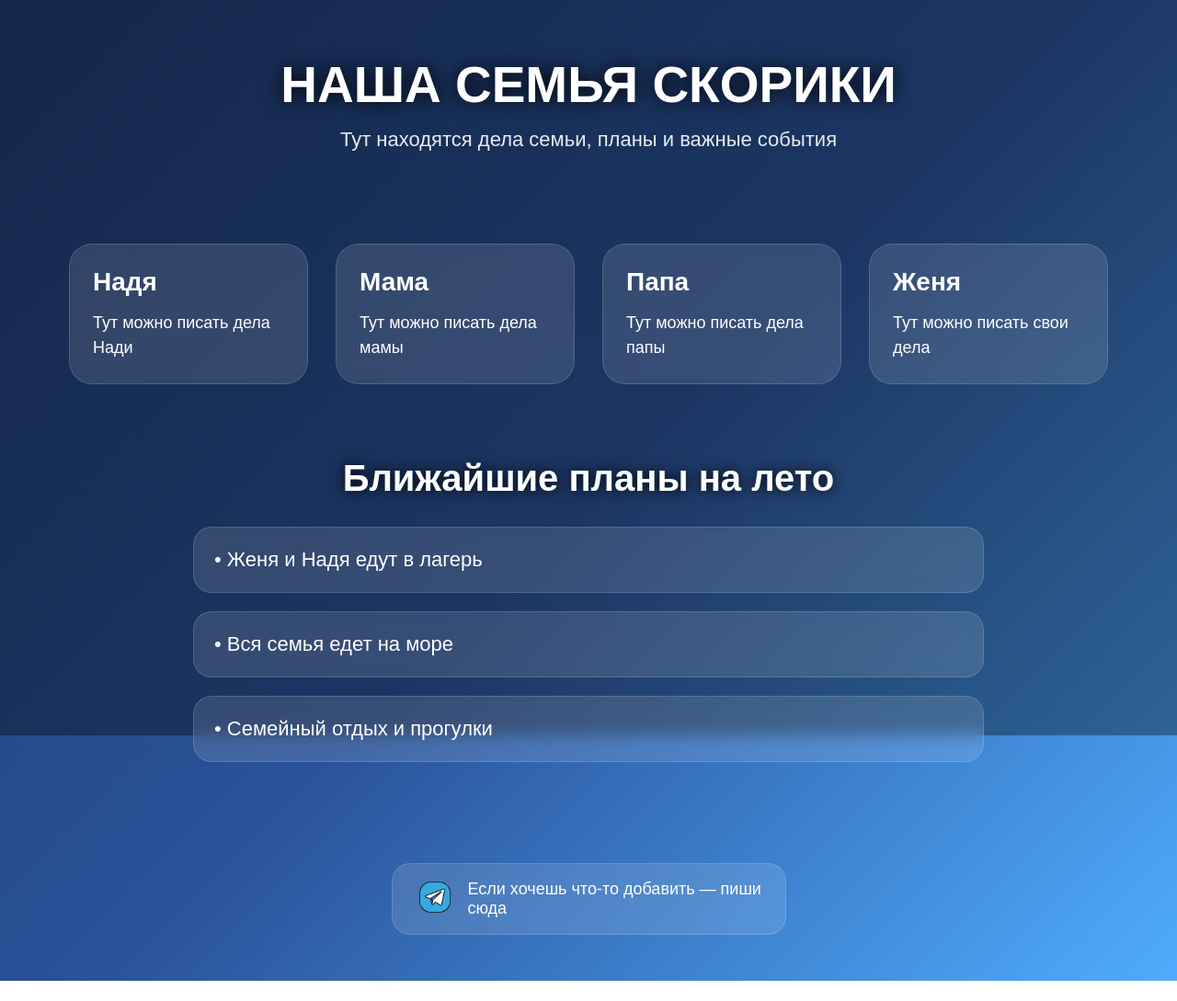
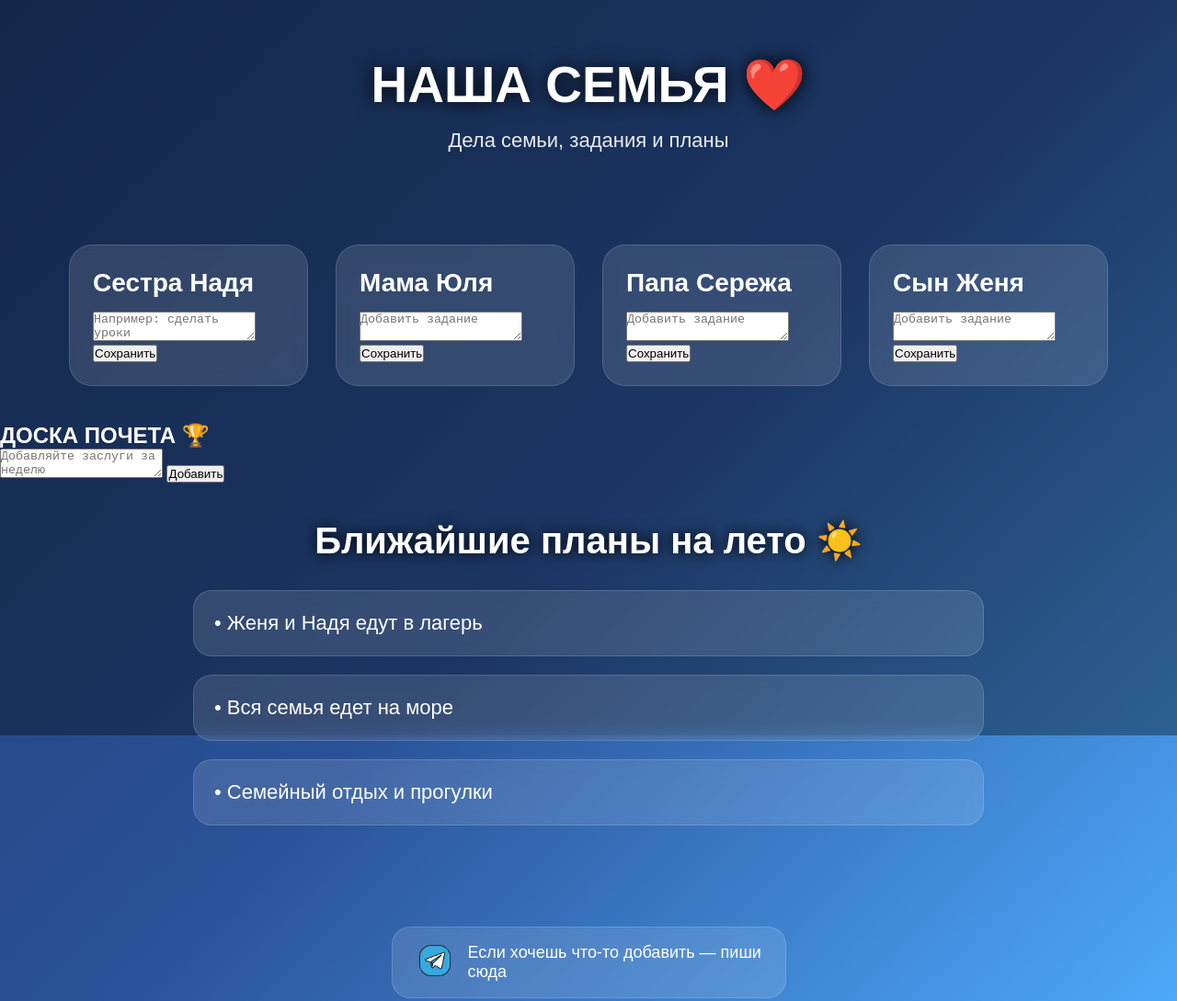
Before and after one commit to skorykgeka2012-cpu/-, a plain HTML site: page index.html in a window 1280 px wide. Shown: the top 1089 px of the page at 92% size. Before the commit the page ends 1067 px from the top, so only its background shows below. Drawn offline with Linux system fonts and the light colour scheme.

Commit message:
Update index.html

```diff
--- a/index.html
+++ b/index.html
@@ -1,3 +1,5 @@
+<!-- index.html -->
+
 <!DOCTYPE html>
 <html lang="ru">
 <head>
@@ -16,36 +18,103 @@
   <!-- ШАПКА -->
   <header class="header">
 
-    <h1>НАША СЕМЬЯ CКОРИКИ</h1>
+    <h1>НАША СЕМЬЯ ❤️</h1>
 
     <p>
-      Тут находятся дела семьи, планы и важные события
+      Дела семьи, задания и планы
     </p>
 
   </header>
 
-  <!-- ЧЛЕНЫ СЕМЬИ -->
+  <!-- СЕМЬЯ -->
 
   <section class="family">
 
+    <!-- НАДЯ -->
     <div class="family-card">
-      <h2> Надя</h2>
-      <p>Тут можно писать дела Нади</p>
+
+      <h2>Сестра Надя</h2>
+
+      <textarea id="nadyaInput"
+      placeholder="Например: сделать уроки"></textarea>
+
+      <button onclick="saveTask('nadya')">
+        Сохранить
+      </button>
+
+      <div id="nadyaTasks" class="tasks"></div>
+
     </div>
 
+    <!-- МАМА -->
     <div class="family-card">
-      <h2>Мама</h2>
-      <p>Тут можно писать дела мамы</p>
+
+      <h2>Мама Юля</h2>
+
+      <textarea id="momInput"
+      placeholder="Добавить задание"></textarea>
+
+      <button onclick="saveTask('mom')">
+        Сохранить
+      </button>
+
+      <div id="momTasks" class="tasks"></div>
+
     </div>
 
+    <!-- ПАПА -->
     <div class="family-card">
-      <h2>Папа </h2>
-      <p>Тут можно писать дела папы</p>
+
+      <h2>Папа Сережа</h2>
+
+      <textarea id="dadInput"
+      placeholder="Добавить задание"></textarea>
+
+      <button onclick="saveTask('dad')">
+        Сохранить
+      </button>
+
+      <div id="dadTasks" class="tasks"></div>
+
     </div>
 
+    <!-- ЖЕНЯ -->
     <div class="family-card">
-      <h2>Женя</h2>
-      <p>Тут можно писать свои дела</p>
+
+      <h2>Сын Женя</h2>
+
+      <textarea id="zhenyaInput"
+      placeholder="Добавить задание"></textarea>
+
+      <button onclick="saveTask('zhenya')">
+        Сохранить
+      </button>
+
+      <div id="zhenyaTasks" class="tasks"></div>
+
+    </div>
+
+  </section>
+
+  <!-- ДОСКА ПОЧЕТА -->
+
+  <section class="honor-board">
+
+    <h2 class="board-title">
+      ДОСКА ПОЧЕТА 🏆
+    </h2>
+
+    <div class="board-card">
+
+      <textarea id="honorInput"
+      placeholder="Добавляйте заслуги за неделю"></textarea>
+
+      <button onclick="saveTask('honor')">
+        Добавить
+      </button>
+
+      <div id="honorTasks" class="tasks"></div>
+
     </div>
 
   </section>
@@ -55,7 +124,7 @@
   <section class="plans">
 
     <h2 class="plans-title">
-      Ближайшие планы на лето
+      Ближайшие планы на лето ☀️
     </h2>
 
     <div class="plan-card">
@@ -78,7 +147,8 @@
 
     <div class="telegram-box">
 
-      <a href="https://t.me/askrubot?start=5836107276" target="_blank">
+      <a href="https://t.me/askrubot?start=5836107276"
+      target="_blank">
 
         <img src="tg.png" class="tg-icon" alt="">
 
@@ -93,5 +163,7 @@
 
   </footer>
 
+  <script type="module" src="script.js"></script>
+
 </body>
 </html>
```
